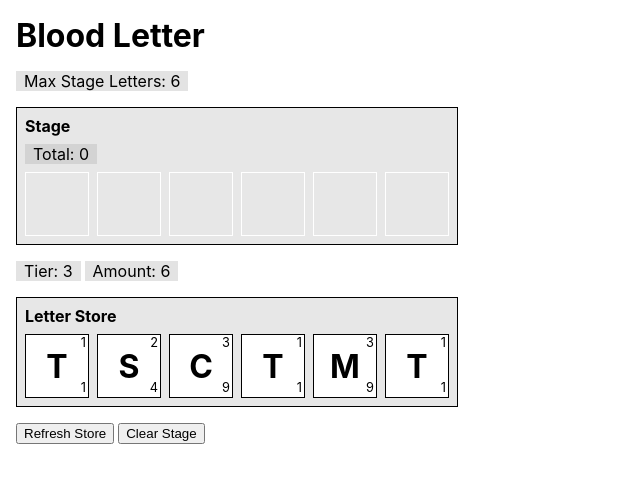
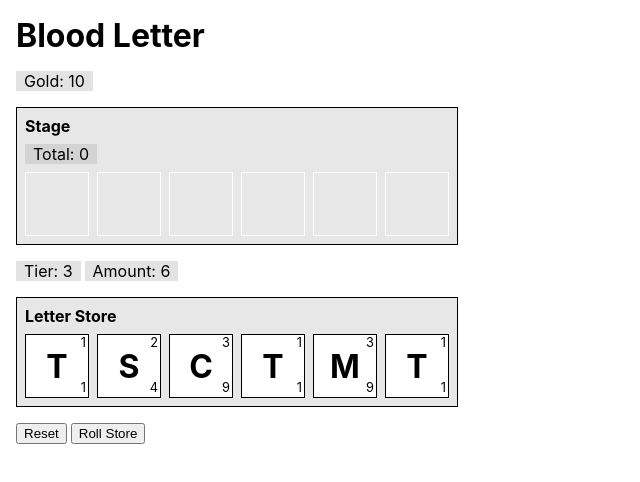
Before and after one commit to heycassidy/blood-letter, a Next.js app: page / in a window 1280 px wide. Shown: the top 482 px of the page, without its empty margins (0-640 px from the left). Built offline with nearby package versions, Linux system fonts and the light colour scheme.

Commit message:
add gold counter and cost configs

```diff
--- a/components/StagingView.tsx
+++ b/components/StagingView.tsx
@@ -1,6 +1,7 @@
 import { useContext, useEffect, useReducer } from 'react'
 import type { Letter } from '../lib/types'
-import { GameConfig } from '../lib/GameConfig'
+import { PlayerContext } from '../context/PlayerState'
+import { GameConfig } from '../context/GameConfig'
 import css from 'styled-jsx/css'
 import LetterStore from './LetterStore'
 import Stage from './Stage'
@@ -22,7 +23,14 @@ type Props = {
 }
 
 const StagingView = ({ highestTier, storeAmount, stageCapacity }: Props) => {
-  const { alphabet } = useContext(GameConfig)
+  const {
+    alphabet,
+    initialGold,
+    letterBuyCost,
+    letterSellValue,
+    storeRefreshCost,
+  } = useContext(GameConfig)
+  const { gold, setGold } = useContext(PlayerContext)
   const availableLetters = alphabet.filter((letter) =>
     [...Array(highestTier)].map((_, i) => i + 1).includes(letter.tier)
   )
@@ -62,8 +70,12 @@ const StagingView = ({ highestTier, storeAmount, stageCapacity }: Props) => {
   }
 
   useEffect(() => {
-    // console.log(state)
-  }, [state])
+    // setGold(gold + 1)
+  })
+
+  useEffect(() => {
+    // console.log(gold)
+  }, [gold])
 
   return (
     <DndContext
@@ -73,13 +85,14 @@ const StagingView = ({ highestTier, storeAmount, stageCapacity }: Props) => {
     >
       <div className="staging-view">
         <div className="info-list">
-          <span className="info-box">Max Stage Letters: {stageCapacity}</span>
+          <span className="info-box">Gold: {gold}</span>
         </div>
 
         <Stage
           letters={state.stageLetters}
           capacity={stageCapacity}
           sellLetter={(letter: Letter) => {
+            setGold(gold + letterSellValue)
             dispatch({
               type: ActionKind.Sell,
               payload: { letter },
@@ -96,7 +109,11 @@ const StagingView = ({ highestTier, storeAmount, stageCapacity }: Props) => {
           letters={state.storeLetters}
           amount={storeAmount}
           buyLetter={(letter: Letter) => {
-            if (state.stageLetters.length < stageCapacity) {
+            if (
+              state.stageLetters.length < stageCapacity &&
+              gold >= letterBuyCost
+            ) {
+              setGold(gold - letterBuyCost)
               dispatch({
                 type: ActionKind.Buy,
                 payload: { letter },
@@ -108,23 +125,32 @@ const StagingView = ({ highestTier, storeAmount, stageCapacity }: Props) => {
         <div className="info-list">
           <button
             onClick={() => {
+              setGold(initialGold)
               dispatch({
-                type: ActionKind.RefreshStore,
+                type: ActionKind.Reset,
                 payload: {
                   letters: randomLetters(storeAmount, availableLetters),
                 },
               })
             }}
           >
-            Refresh Store
+            Reset
           </button>
 
           <button
             onClick={() => {
-              dispatch({ type: ActionKind.ClearStage })
+              if (gold >= storeRefreshCost) {
+                setGold(gold - storeRefreshCost)
+                dispatch({
+                  type: ActionKind.RefreshStore,
+                  payload: {
+                    letters: randomLetters(storeAmount, availableLetters),
+                  },
+                })
+              }
             }}
           >
-            Clear Stage
+            Roll Store
           </button>
         </div>
 
@@ -144,6 +170,7 @@ enum ActionKind {
   RefreshStore = 'REFRESH_STORE',
   ClearStage = 'CLEAR_STAGE',
   SortStage = 'SORT_STAGE',
+  Reset = 'RESET',
 }
 interface BuyAction {
   type: ActionKind.Buy
@@ -165,6 +192,10 @@ interface ClearStageAction {
   type: ActionKind.ClearStage
   payload?: unknown
 }
+interface ResetAction {
+  type: ActionKind.Reset
+  payload: { letters: Letter[] }
+}
 
 type StagingViewAction =
   | BuyAction
@@ -172,6 +203,7 @@ type StagingViewAction =
   | RefreshStoreAction
   | ClearStageAction
   | SortStageAction
+  | ResetAction
 
 const reducer = (state: State, action: StagingViewAction): State => {
   const { type, payload } = action
@@ -211,6 +243,12 @@ const reducer = (state: State, action: StagingViewAction): State => {
         stageLetters: [],
       }
 
+    case ActionKind.Reset:
+      return {
+        storeLetters: payload.letters,
+        stageLetters: [],
+      }
+
     default:
       throw new Error()
   }
--- a/lib/GameConfig.tsx
+++ b/context/GameConfig.tsx
@@ -38,4 +38,8 @@ const alphabet: Letter[] = [
 
 export const GameConfig = createContext({
   alphabet,
+  initialGold: 10,
+  storeRefreshCost: 1,
+  letterBuyCost: 3,
+  letterSellValue: 2,
 })
--- /dev/null
+++ b/context/PlayerState.tsx
@@ -0,0 +1,7 @@
+import { createContext } from 'react'
+import type { PlayerState } from '../lib/types'
+
+export const PlayerContext = createContext<PlayerState>({
+  gold: 10,
+  setGold: (gold: number) => ({ gold }),
+})
--- a/lib/types.ts
+++ b/lib/types.ts
@@ -31,3 +31,8 @@ export type Letter = { name: AlphabetCharacter; tier: number; id: string }
 export interface LetterTierMap {
   [index: string]: Letter[]
 }
+
+export type PlayerState = {
+  gold: number
+  setGold: (gold: number) => void
+}
--- a/pages/_app.tsx
+++ b/pages/_app.tsx
@@ -1,8 +1,18 @@
 import '../styles/globals.css'
+import { useContext, useState } from 'react'
 import type { AppProps } from 'next/app'
+import { PlayerContext } from '../context/PlayerState'
+import { GameConfig } from '../context/GameConfig'
 
 function MyApp({ Component, pageProps }: AppProps) {
-  return <Component {...pageProps} />
+  const { initialGold } = useContext(GameConfig)
+  const [gold, setGold] = useState(initialGold)
+
+  return (
+    <PlayerContext.Provider value={{ gold, setGold }}>
+      <Component {...pageProps} />
+    </PlayerContext.Provider>
+  )
 }
 
 export default MyApp
```
